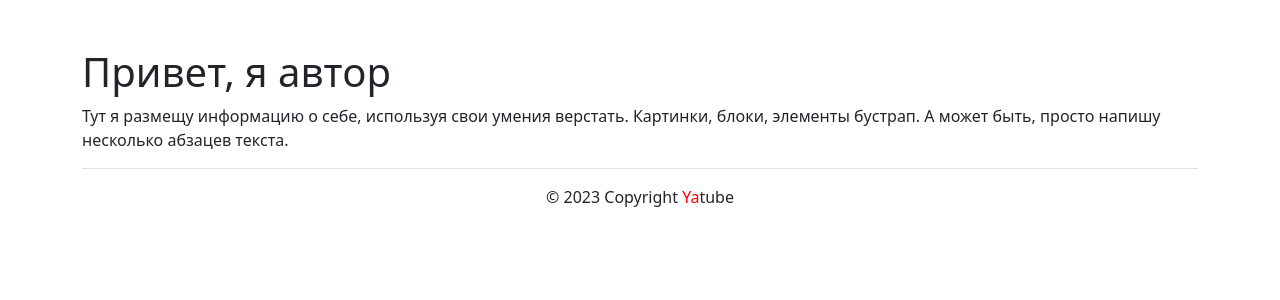
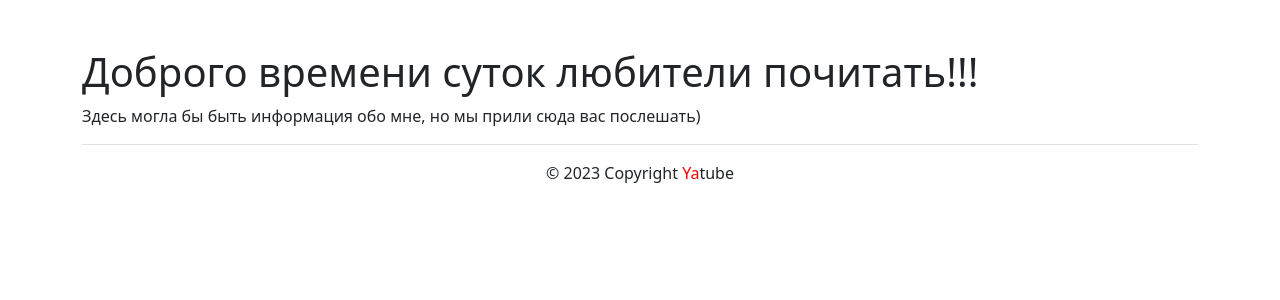
Before and after one commit to Fananad/deb_python, a Django app: page /about/author/ in a window 1280 px wide. Shown: the part 56-356 px from the top of the page. Run offline with Django 3.2, Linux system fonts and the light colour scheme; some libraries are stand-ins or nearby versions.

Commit message:
edit templates Abaut

```diff
--- a/yatube/templates/About/author.html
+++ b/yatube/templates/About/author.html
@@ -2,9 +2,7 @@
 {% block title %}Об авторе проекта{% endblock %}
 {% block content %}
 <div class="container py-5">
-  <h1>Привет, я автор</h1>
+  <h1>Доброго времени суток любители почитать!!!</h1>
   <p>
-    Тут я размещу информацию о себе, используя свои умения верстать.
-    Картинки, блоки, элементы бустрап. А может быть, просто напишу несколько абзацев текста.
-  </p>
+    Здесь могла бы быть информация обо мне, но мы прили сюда вас послешать)</p>
 {% endblock %}
--- a/yatube/templates/About/tech.html
+++ b/yatube/templates/About/tech.html
@@ -4,7 +4,7 @@
 {% comment %} Колонки с отступом сверху и снизу {% endcomment %}
 <div class="container py-5">
 <div class="row">
-  <h1>Вот что я умею</h1>
+  <h1>В данном сайте были использованны следующие технологии:</h1>
   {% comment %}
     Боковой блок со списком технологий
     Займет всю ширину блока на мобильном
@@ -26,7 +26,7 @@
     и 75% при размерах экрана ≥768px
   {% endcomment %}
   <article class="col-12 col-md-9">
-    <p>Текст страницы "Технологии"</p>
+    <p>Список технологий</p>
   </article>
 </div>
 {% endblock %}
```
Also changed, not shown: yatube/db.sqlite3, 1 other file.
